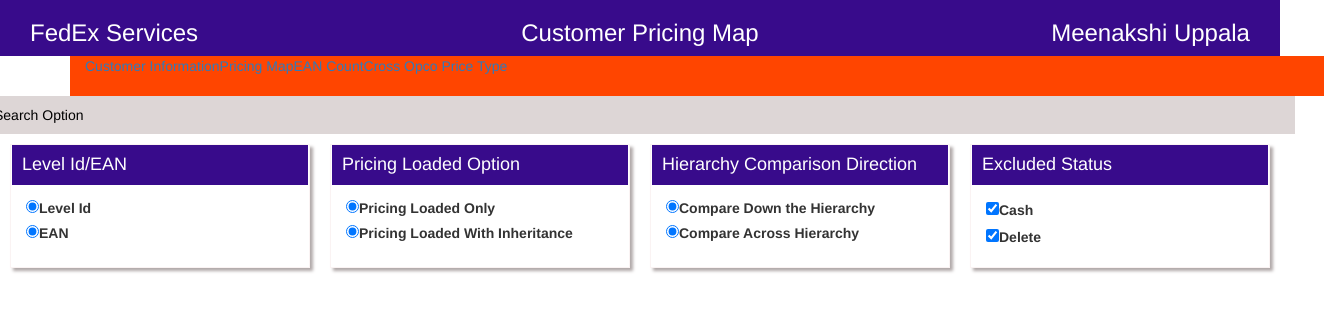
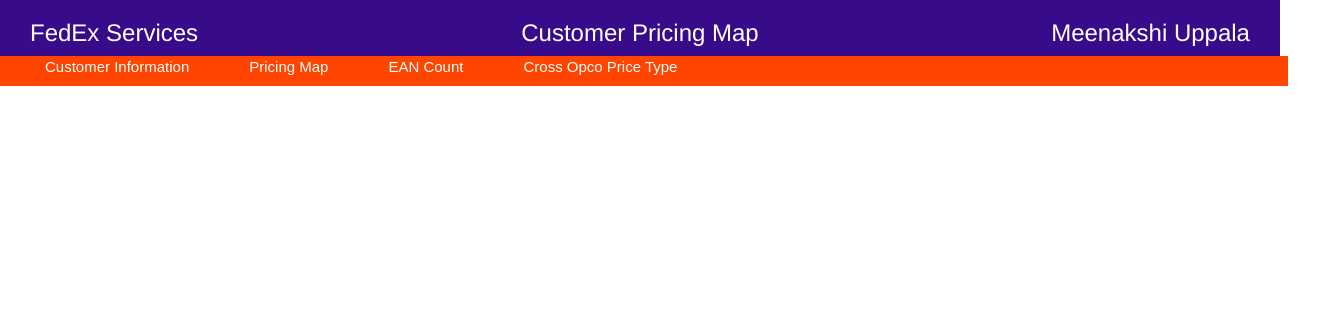
Before and after one commit to Sahana2696/react-mucwpj, a React app: page / in a window 1280 px wide. Shown: the whole page, 1324 px wide, since content can reach past the window. Built offline with nearby package versions, Linux system fonts and the light colour scheme.

Commit message:
4 files modified, 1 added

```diff
--- a/CustomerInfo.js
+++ b/CustomerInfo.js
@@ -1,9 +1,11 @@
 import React ,{Component} from 'react';
+import RadioButton from './RadioButton';
 
 export default class CustomerInfo extends Component{
   render(){
     return(
       <div>
+      <RadioButton/>
       <p><b>Searched Id:</b> 8416040 has the following information<br/>
       <b>Level Name:</b> 673573 Ontario Limited.<br/>
       <b>Global Level Id:</b><br/>
--- a/Routing.js
+++ b/Routing.js
@@ -4,6 +4,7 @@
 import PricingMap from './PricingMap';
 import EanCount from './EanCount';
 import CrossOpco from './CrossOpco';
+import Search from './Search';
 
 
 export default class Routing extends Component {
@@ -24,7 +25,9 @@
                 <Route exact path='/Pricing Map' component={PricingMap} />
                 <Route exact path='/EAN Count' component={EanCount} />
                 <Route exact path='/Cross Opco Price Type' component={CrossOpco} />
+                <Route exact path='/Search Options' component={Search}/>
               </Switch>
+
             </div>
           </BrowserRouter>
         </div>
--- /dev/null
+++ b/Search.js
@@ -0,0 +1,7 @@
+import React ,{Component} from 'react';
+
+
+
+export default class Search extends Component{
+
+}
--- a/index.js
+++ b/index.js
@@ -1,7 +1,7 @@
 import React, { Component } from 'react';
 import { render } from 'react-dom';
 import View from './View';
-import RadioButton from './RadioButton';
+
 import Routing from './Routing';
 import './style.css';
 
@@ -18,7 +18,7 @@
       <div>
        <View/>
        <Routing/>
-       <RadioButton/>
+
       </div>
     );
   }
--- a/style.css
+++ b/style.css
@@ -60,10 +60,19 @@
 .col-lg-3{
 
     top: 0;
-    left: 0;
-    width: 110%;
-    background:orangered;
-    height: 4rem;
-    color:black;
+    left: -70px;
+    width: 113%;
+    background: orangered;
+    height: 3rem;
+    color: black;
 
 }
+a{
+  margin:20px;
+  font-size: 15px;
+    font-weight: 500;
+    text-decoration:none;
+    color:white;
+    padding: 5px 10px;
+    font-family:Arial, Helvetica, sans-serif;
+}
```
